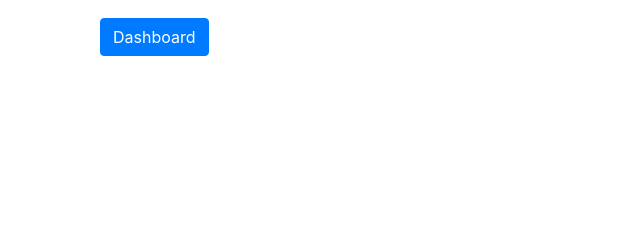
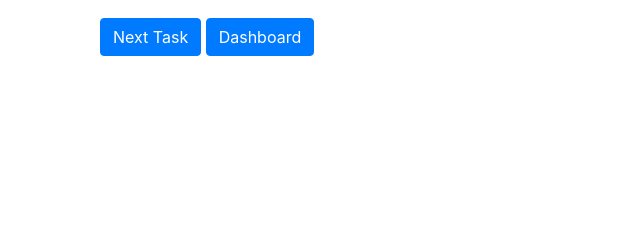
Before and after one commit to adam-osusky/wir, a Django app: page /rankings/score_task/ in a window 1280 px wide. Shown: the part 164-404 px from the top of the page, without its empty margins (0-640 px from the left). Run offline with Django 4.2, Linux system fonts and the light colour scheme.

Commit message:
add button for next task

```diff
--- a/ranker_site/rankings/templates/rankings/score_task.html
+++ b/ranker_site/rankings/templates/rankings/score_task.html
@@ -8,7 +8,7 @@
     <p>Score: {{ score }}</p>
 
     <div class="button-container">
-<!--      <a href="/next_task" class="btn btn-primary">Next Task</a>-->
+      <a href="{% url 'task_detail' %}" class="btn btn-primary">Next Task</a>
       <a href="{% url 'dashboard' %}" class="btn btn-primary">Dashboard</a>
     </div>
   </div>
```
